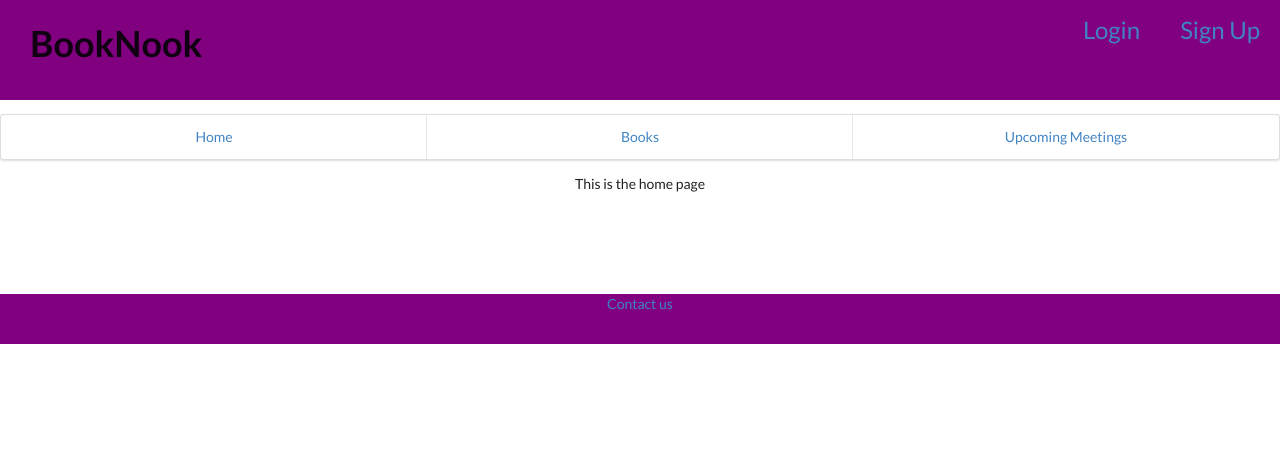
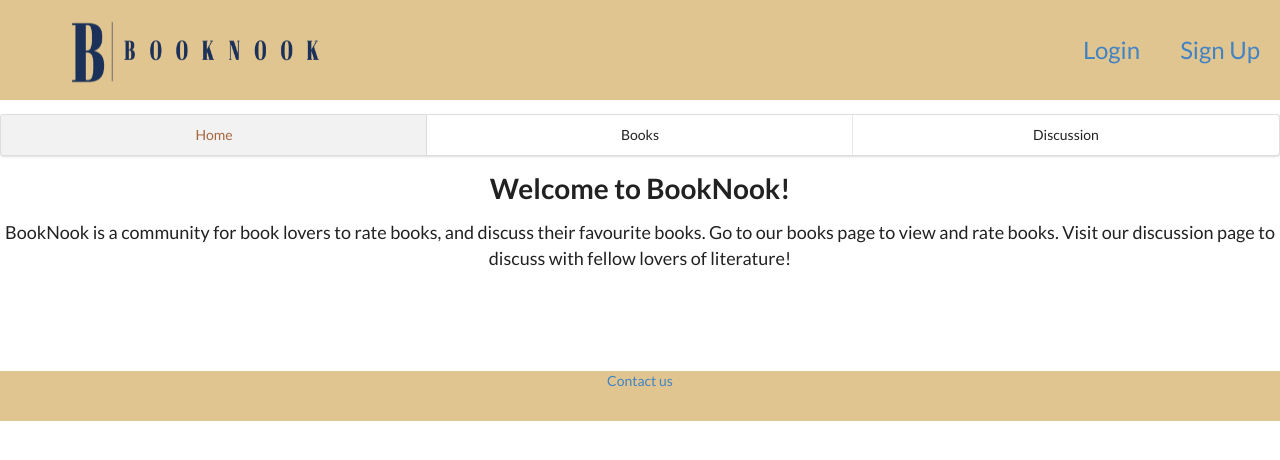
Before and after one commit to orosunn/Book-Club, a React (Vite) app in the folder client/: page / in a window 1280 px wide. Shown: the top 460 px of the page. Built offline with nearby package versions, Linux system fonts and the light colour scheme.

Commit message:
modified header component, created links to pages

```diff
--- a/client/src/assets/css/style.css
+++ b/client/src/assets/css/style.css
@@ -1,9 +1,23 @@
-.body {
-    margin: 10px;
+:root {
+    --beige: #E0C590;
+    margin: 0px;
+    padding: 0px;
+}
+
+
+.intro {
+    font-size: 18px;
+}
+
+.logo {
+    height: 100px;
+    width: 350px;
+    position: absolute;
+    top: 0;
 }
 
 .header {
-    background-color: purple;
+    background-color: var(--beige);
     height: 100px;
     display: flex;
     justify-content: space-between;
@@ -12,7 +26,10 @@
 
 .title {
    font-size: 36px;
-   margin: 10px;
+}
+
+.header-links {
+    margin-top: 20px;
 }
 
 .signup {
@@ -25,8 +42,12 @@
     font-size: 24px;
 }
 
+.navbar {
+    background-color: aqua;
+}
+
 .footer {
-    background-color: purple;
+    background-color: var(--beige);
     height: 50px;
 }
 
--- a/client/src/components/Header.jsx
+++ b/client/src/components/Header.jsx
@@ -4,7 +4,7 @@ export default function Header() {
   return (
     <>
     <header className="header">
-        <h1 className="title">BookNook</h1>
+        <h1 className="title"><img className="logo" src="\BookNook-logos_transparent.png"></img></h1>
         <div className="header-links">
         <a className="login" href='/login'>Login</a>
         <a className="signup" href='/signup'>Sign Up</a>
--- a/client/src/components/Navbar.jsx
+++ b/client/src/components/Navbar.jsx
@@ -1,37 +1,20 @@
-import { Link, useLocation } from 'react-router-dom';
+import { NavLink, useLocation } from 'react-router-dom';
 
 function NavBar() {
-  const currentPage = useLocation().pathname;
-
   return (
-    <ul className="ui three item menu">
-    <li className="item">
-      <Link
-        to="/"
-        className={currentPage === '/' ? 'nav-link active' : 'nav-link'}
-      >
+    <div className="ui brown three item menu">
+      <NavLink exact to="/" activeClassName="active" className="item">
         Home
-      </Link>
-    </li>
-    <li className="item">
-      <Link
-        to="/books"
-        className={currentPage === '/books' ? 'nav-link active' : 'nav-link'}
-      >
-          Books
-      </Link>
-    </li>
-    <li className="item">
-      <Link
-        to="/meetings"
-        className={currentPage === '/meetings' ? 'nav-link active' : 'nav-link'}
-      >
-        Upcoming Meetings
-      </Link>
-    </li>
-  </ul>
-
+      </NavLink>
+      <NavLink to="/books" activeClassName="active" className="item">
+        Books
+      </NavLink>
+      <NavLink to="/discussion" activeClassName="active" className="item">
+        Discussion
+      </NavLink>
+    </div>
   );
 }
 
+
 export default NavBar;
--- a/client/src/main.jsx
+++ b/client/src/main.jsx
@@ -6,7 +6,7 @@ import { createBrowserRouter, RouterProvider } from 'react-router-dom';
 import App from './App';
 import Home from './pages/Home';
 import Books from './pages/Books';
-import Meetings from './pages/Meetings';
+import Discussion from './pages/Discussion';
 import Contact from './pages/Contact'
 
 const router = createBrowserRouter([
@@ -23,8 +23,8 @@ const router = createBrowserRouter([
         element: <Books />,
       },
       {
-        path: '/meetings',
-        element: <Meetings />,
+        path: '/discussion',
+        element: <Discussion />,
       },
       {
         path: '/contact',
--- /dev/null
+++ b/client/src/pages/Discussion.jsx
@@ -0,0 +1,7 @@
+export default function Discussion() {
+    return (
+      <div className="discussion-page">
+        <p>This is the discussion page</p>
+      </div>
+    );
+  };
--- a/client/src/pages/Home.jsx
+++ b/client/src/pages/Home.jsx
@@ -1,7 +1,8 @@
 export default function Home() {
     return (
       <div className="home-page">
-        <p>This is the home page</p>
+        <h1>Welcome to BookNook!</h1>
+        <p className="intro">BookNook is a community for book lovers to rate books, and discuss their favourite books. Go to our books page to view and rate books. Visit our discussion page to discuss with fellow lovers of literature!</p>
       </div>
     );
   };
--- a/client/src/pages/Meetings.jsx
+++ /dev/null
@@ -1,7 +0,0 @@
-export default function Meetings() {
-    return (
-      <div className="meetings-page">
-        <p>This is the meetings page</p>
-      </div>
-    );
-  };
```
Also changed, not shown: client/public/BookNook-logos_transparent.png, 1 other file (tests, documents, lock files or other folders).
